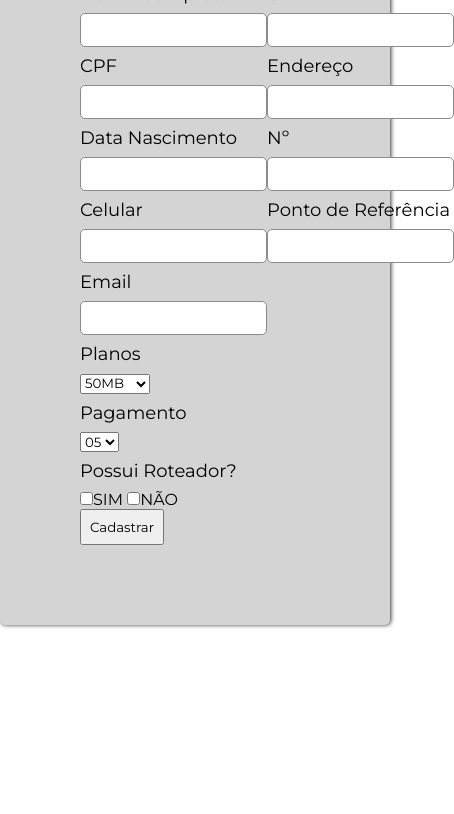
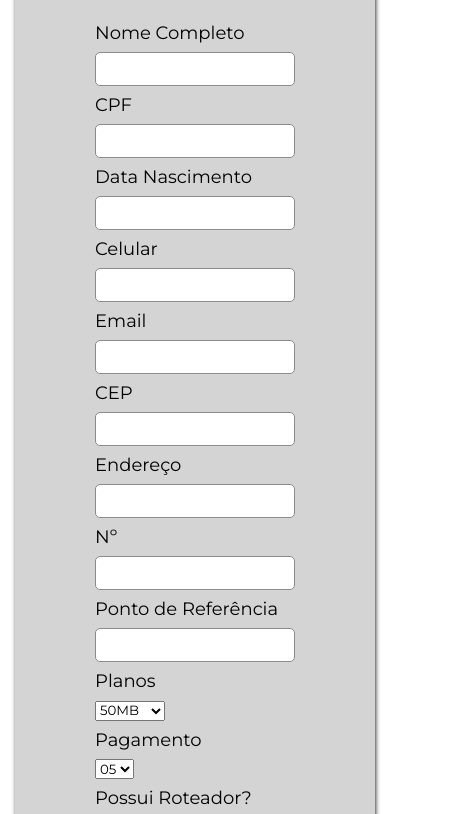
Before and after one commit to juniorduarte-1/sgpcliente, a plain HTML site: page index.html in a window 390 px wide. Shown: the part 343-1157 px from the top of the page, 454 px wide, since content can reach past the window. Before the commit the page ends 1068 px from the top, so only its background shows below. Drawn offline with Linux system fonts and the light colour scheme.

Commit message:
Add files via upload

```diff
--- a/style.css
+++ b/style.css
@@ -48,3 +48,15 @@ button{
 input[type="check"]{
     margin: 8px;
 }
+@media (max-width: 680px){
+
+    .content{
+        grid-template-columns: 1fr ;
+    }
+    input[type="text"]{
+        width: 100%;
+    }
+    form{
+        max-width: 360px;
+    }
+}
```
